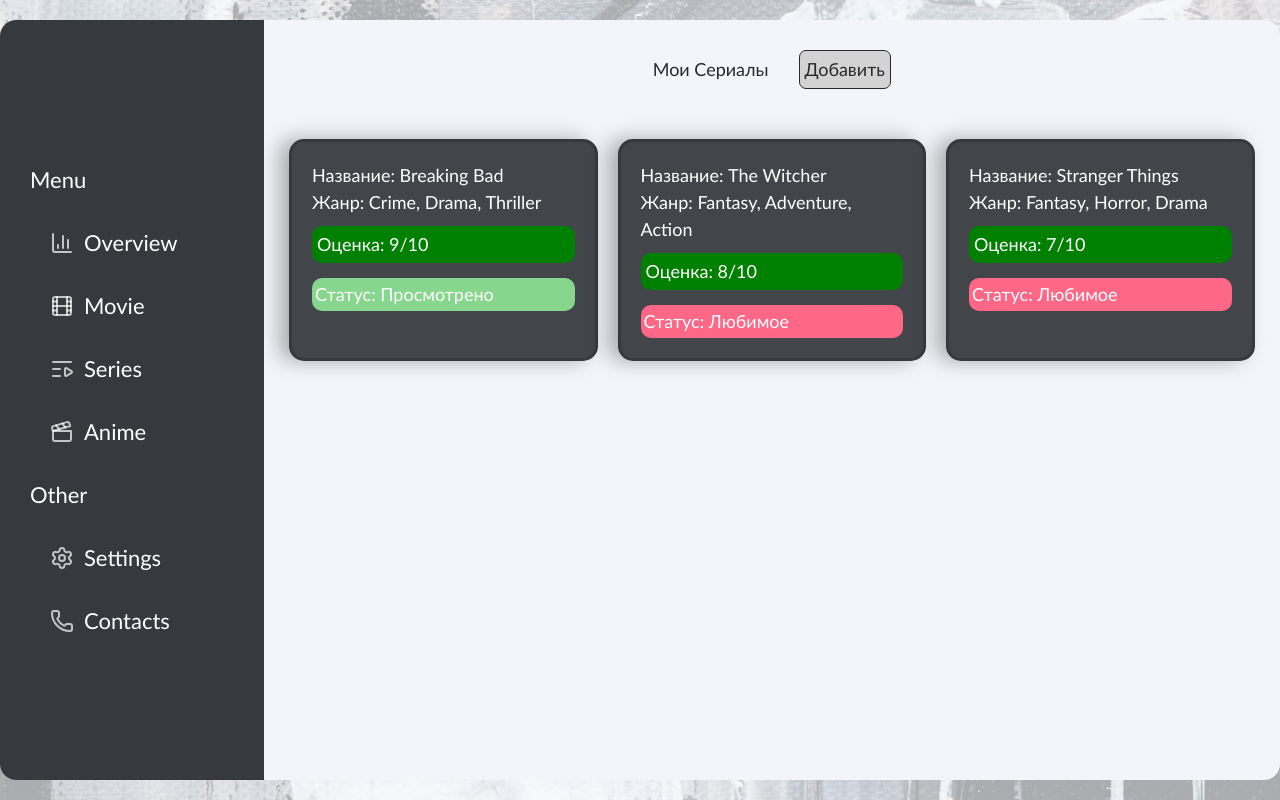
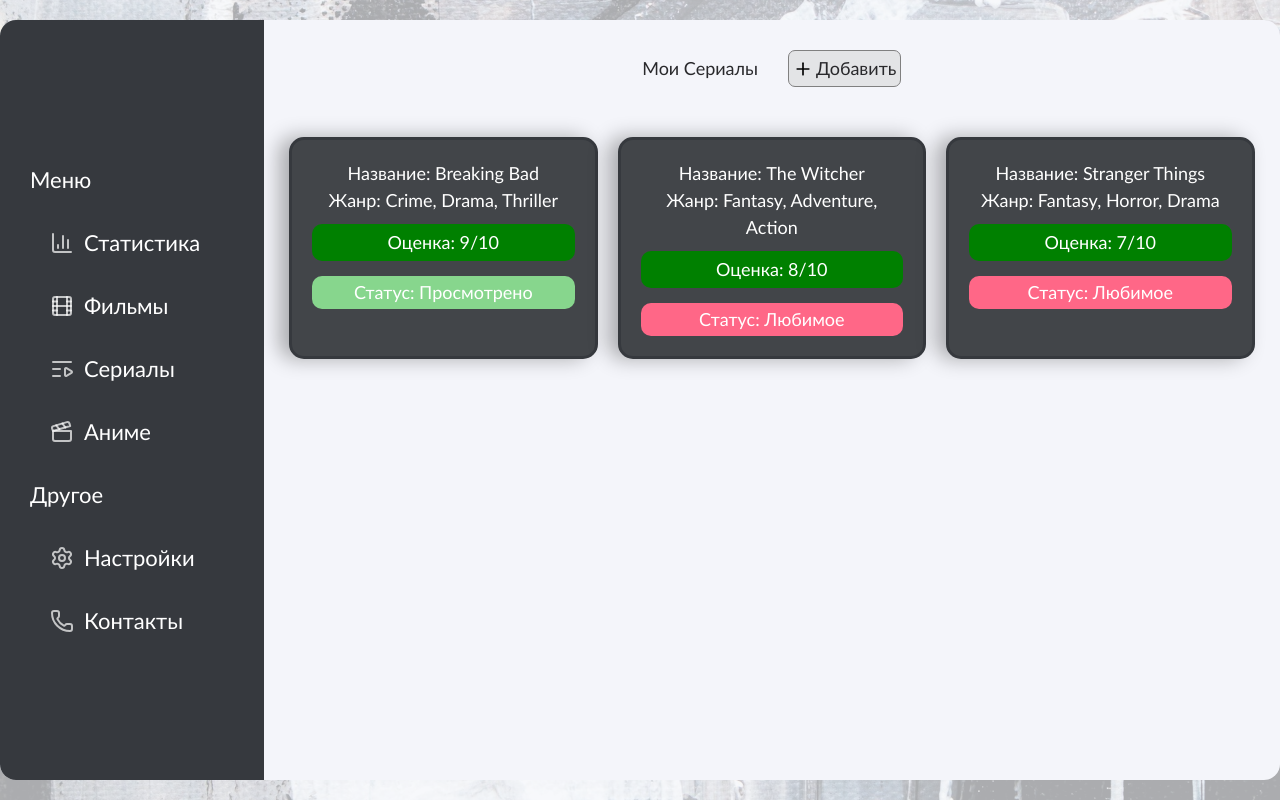
Before and after one commit to enoughy/EntertainmentTracker, a Next.js app: page /Series in a window 1280 px wide. Built offline with nearby package versions, Linux system fonts and the light colour scheme.

Commit message:
Изменен язык в панели навигации

```diff
--- a/app/Anime/page.tsx
+++ b/app/Anime/page.tsx
@@ -6,6 +6,7 @@
 import { setDataStartEndIndexes } from "recharts/types/state/chartDataSlice";
 import { useContent } from '@/features/content/hooks/useContent';
 import { Media } from "@/features/content/entity/media";
+import Plus from '@/app/components/icons/plus';
 
 export default function Movie(){
     const [ isOpen, setIsOpen ] = useState(false);
@@ -71,7 +72,7 @@
         <>
         <div className="flex justify-center items-center mb-[50px] mt-[30px] pageInfo">
             <h2 className="mr-[30px]">Мои Аниме</h2>
-            <button onClick={() => setIsOpen(true)} className="bg-[lightgray] p-[5px] rounded-[7px] border 2border-[gray] cursor-pointer addMovie">Добавить</button>
+            <button onClick={() => setIsOpen(true)} className="bg-[rgba(211,211,211,0.5)] p-[4px] rounded-[7px] border border-[gray] cursor-pointer addMovie flex items-center gap-[3px]"><Plus />Добавить</button>
         </div>
 
         <Modal isOpen={isOpen}>
@@ -108,7 +109,7 @@
                 <div key={index} className="bg-[#424549] p-[20px] text-[white] rounded-[15px] cardMovie">
                     <p>Название: {movie.name}</p>
                     <p>Жанр: {movie.genres.join(', ')}</p>
-                    {movie.rate <= 10 && movie.rate > 6 ? (<p className="bg-[green] p-[5px] rounded-[10px] mb-[15px] mt-[10px]">Оценка: {movie.rate}/10</p>) : (movie.rate <= 6 && movie.rate > 3) ? (<p className="bg-[gold] p-[7px] rounded-[10px] mb-[15px] mt-[10px]">Оценка: {movie.rate}/10</p>) : (<p className="bg-[red] p-[7px] rounded-[10px] mb-[15px] mt-[10px]">Оценка: {movie.rate}/10</p>)}
+                    {movie.rate <= 10 && movie.rate > 6 ? (<p className="bg-[#008000] p-[5px] rounded-[10px] mb-[15px] mt-[10px]">Оценка: {movie.rate}/10</p>) : (movie.rate <= 6 && movie.rate > 3) ? (<p className="bg-[gold] p-[7px] rounded-[10px] mb-[15px] mt-[10px]">Оценка: {movie.rate}/10</p>) : (<p className="bg-[red] p-[7px] rounded-[10px] mb-[15px] mt-[10px]">Оценка: {movie.rate}/10</p>)}
                     {movie.contentStatus === 'favorite' ? (<p className="bg-[#ff6787] p-[3px] rounded-[10px]">Статус: Любимое</p>) : movie.contentStatus === 'completed' ? (<p className="bg-[#87d68d] p-[3px] rounded-[10px]">Статус: Просмотрено</p>) : movie.contentStatus === 'in_progress' ? (<p className="bg-[#ffc766] p-[3px] rounded-[10px]">Статус: В процессе</p>) : movie.contentStatus === 'planning' ? (<p className="bg-[#9a99f4] p-[3px] rounded-[10px]">Статус: Запланировано</p>) : (<p className="bg-[#483c46] p-[3px] rounded-[10px]">Статус: Брошено</p>)}
                 </div>
             )))}
--- a/app/Movie/page.tsx
+++ b/app/Movie/page.tsx
@@ -6,6 +6,7 @@
 import { setDataStartEndIndexes } from "recharts/types/state/chartDataSlice";
 import { useContent } from '@/features/content/hooks/useContent';
 import { Media } from "@/features/content/entity/media";
+import Plus from '@/app/components/icons/plus';
 
 export default function Movie(){
     const [ isOpen, setIsOpen ] = useState(false);
@@ -71,7 +72,7 @@
         <>
         <div className="flex justify-center items-center mb-[50px] mt-[30px] pageInfo">
             <h2 className="mr-[30px]">Мои фильмы</h2>
-            <button onClick={() => setIsOpen(true)} className="bg-[lightgray] p-[5px] rounded-[7px] border 2border-[gray] cursor-pointer addMovie">Добавить</button>
+            <button onClick={() => setIsOpen(true)} className="bg-[rgba(211,211,211,0.5)] p-[4px] rounded-[7px] border border-[gray] cursor-pointer addMovie flex items-center gap-[3px]"><Plus />Добавить</button>
         </div>
 
         <Modal isOpen={isOpen}>
--- a/app/Series/page.tsx
+++ b/app/Series/page.tsx
@@ -6,6 +6,7 @@
 import { setDataStartEndIndexes } from "recharts/types/state/chartDataSlice";
 import { useContent } from '@/features/content/hooks/useContent';
 import { Media } from "@/features/content/entity/media";
+import Plus from '@/app/components/icons/plus';
 
 export default function Movie(){
     const [ isOpen, setIsOpen ] = useState(false);
@@ -71,7 +72,7 @@
         <>
         <div className="flex justify-center items-center mb-[50px] mt-[30px] pageInfo">
             <h2 className="mr-[30px]">Мои Сериалы</h2>
-            <button onClick={() => setIsOpen(true)} className="bg-[lightgray] p-[5px] rounded-[7px] border 2border-[gray] cursor-pointer addMovie">Добавить</button>
+            <button onClick={() => setIsOpen(true)} className="bg-[rgba(211,211,211,0.5)] p-[4px] rounded-[7px] border border-[gray] cursor-pointer addMovie flex items-center gap-[3px]"><Plus />Добавить</button>
         </div>
 
         <Modal isOpen={isOpen}>
--- /dev/null
+++ b/app/components/icons/plus.tsx
@@ -0,0 +1,7 @@
+import { Plus } from 'lucide-react';
+
+export default function(){
+    return(
+        <Plus size={20} color="black" />
+    )
+}
--- a/app/components/navigation.tsx
+++ b/app/components/navigation.tsx
@@ -9,42 +9,42 @@
 export default function () {
   return (
     <div className="bg-nav-bg lg:w-[332px] w-[200px] h-[100%] flex flex-col gap-[30px] justify-center font-sans text-nav-text text-[22px] navigation">
-      <h2>Menu</h2>
+      <h2>Меню</h2>
       <Link href="/">
         <div className="card">
           <Chart />
-          Overview
+          Статистика
         </div>
       </Link>
       <Link href="/Movie">
         <div className="card">
           <Film />
-          Movie
+          Фильмы
         </div>
       </Link>
       <Link href="/Series">
         <div className="card">
           <Series />
-          Series
+          Сериалы
         </div>
       </Link>
       <Link href="/Anime">
         <div className="card">
           <Anime />
-          Anime
+          Аниме
         </div>
       </Link>
-      <h2>Other</h2>
+      <h2>Другое</h2>
       <Link href="/Settings">
         <div className="card">
           <Settings />
-          Settings
+          Настройки
         </div>
       </Link>
       <Link href="/Help">
         <div className="card">
           <Help />
-          Contacts
+          Контакты
         </div>
       </Link>
     </div>
--- a/app/globals.css
+++ b/app/globals.css
@@ -72,6 +72,9 @@
 .inputContainer>input{
   margin-bottom: 20px;
   margin-left: 10px;
+  border: 1px solid black;
+  padding: 2px;
+  border-radius: 10px;
 }
 @keyframes modalAnim{
   0%{
@@ -112,6 +115,7 @@
   border: 3px solid #36393e;
   transition: 0.2s ease;
   box-shadow: -10px 0px 20px rgba(0,0,0,0.3);
+  text-align: center;
 }
 .cardMovie:hover{
   border: 3px solid lightcoral;
```
